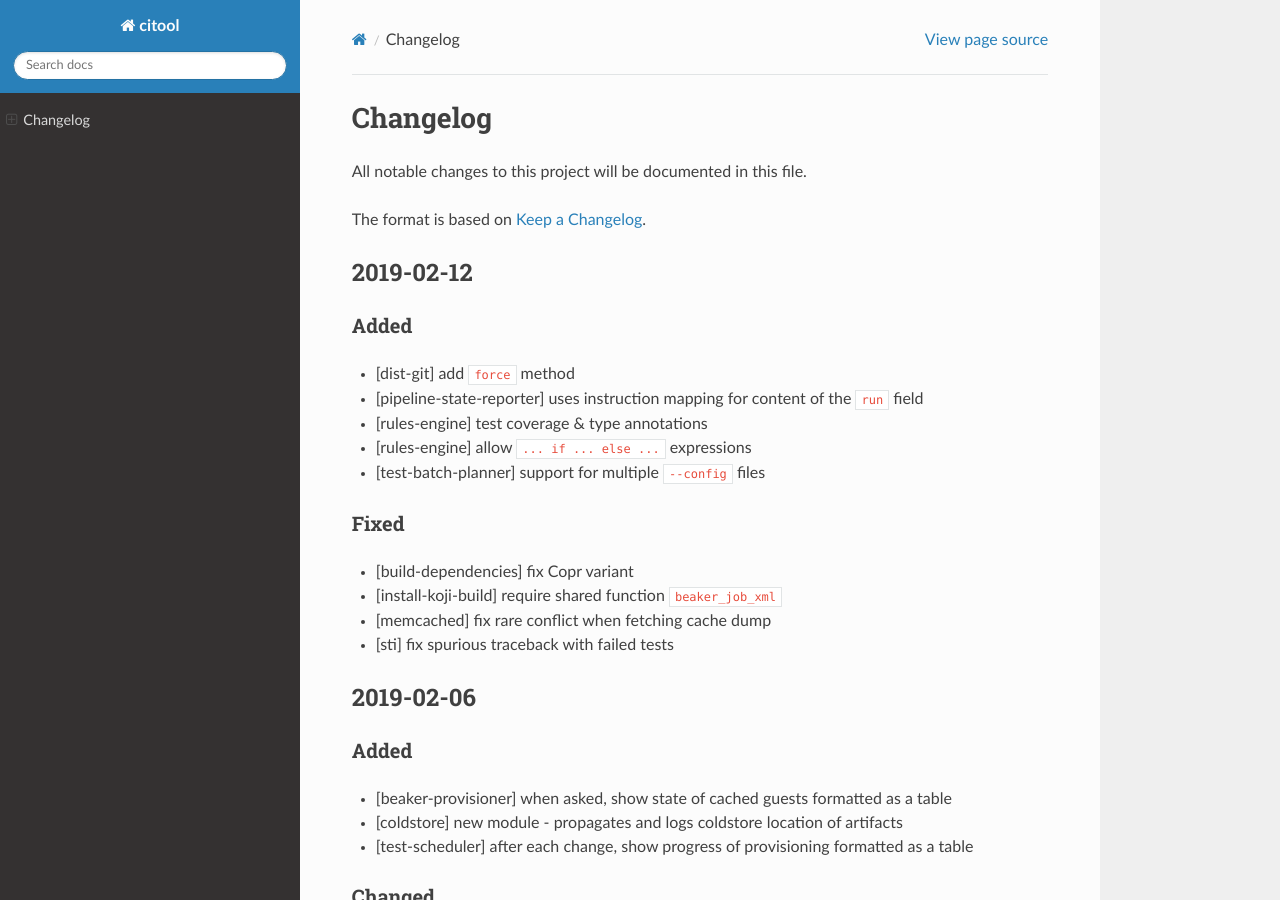
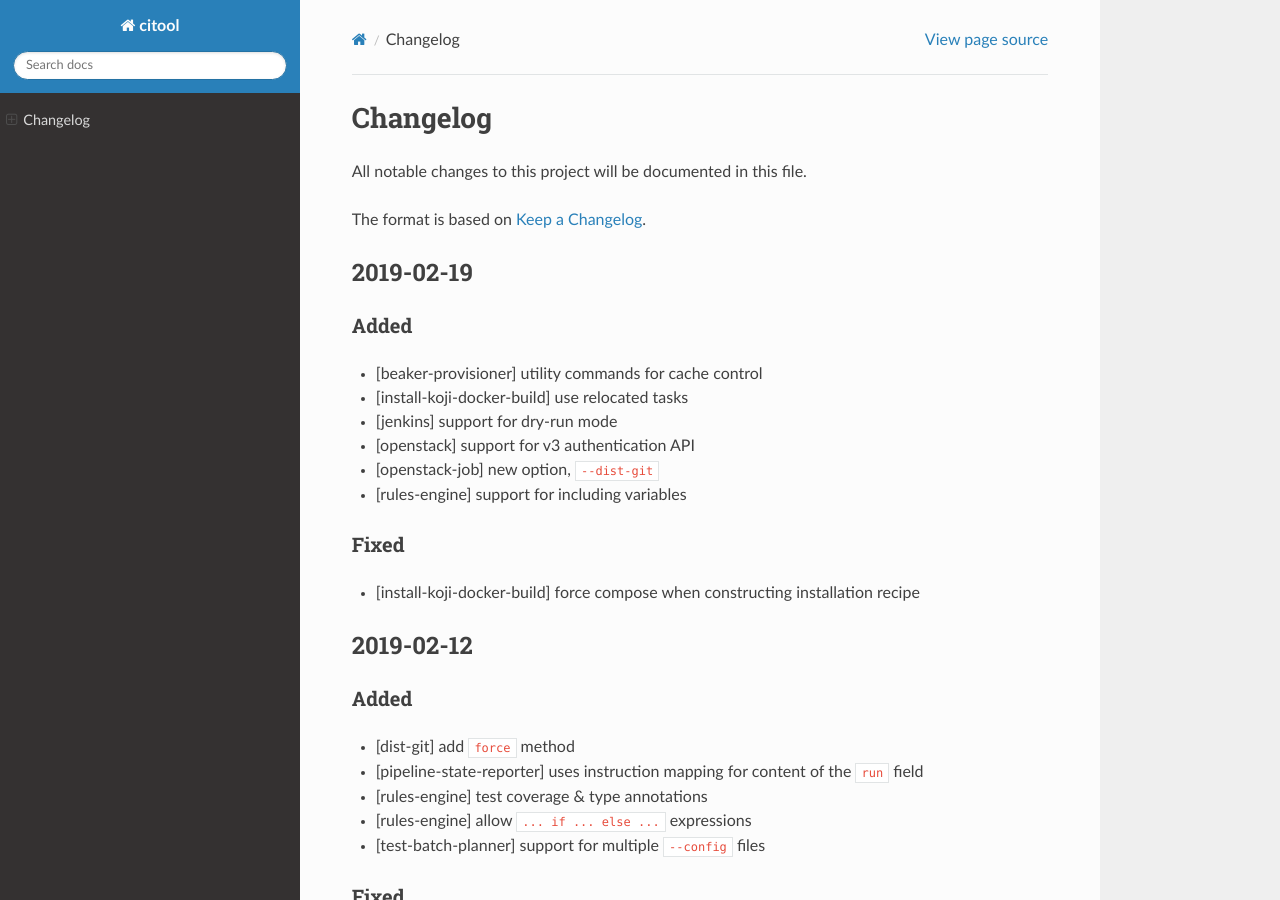
Before and after one commit to guy9050/gluetool, a Sphinx documentation site: the page built from docs/source/CHANGELOG.rst, in a window 1280 px wide and 900 px high. Built offline with Sphinx 7.4.7 and the Read the Docs theme 2.0.0, drawn with Linux system fonts in a browser that asks for light colours.

Commit message:
Changelog update for 2019-02-19 release

```diff
--- a/docs/source/CHANGELOG.rst
+++ b/docs/source/CHANGELOG.rst
@@ -4,6 +4,25 @@ Changelog
 All notable changes to this project will be documented in this file.
 
 The format is based on `Keep a Changelog <https://keepachangelog.com/en/1.0.0/>`_.
+
+2019-02-19
+----------
+
+Added
+~~~~~
+
+- [beaker-provisioner] utility commands for cache control
+- [install-koji-docker-build] use relocated tasks
+- [jenkins] support for dry-run mode
+- [openstack] support for v3 authentication API
+- [openstack-job] new option, ``--dist-git``
+- [rules-engine] support for including variables
+
+Fixed
+~~~~~
+
+- [install-koji-docker-build] force compose when constructing installation recipe
+
 
 2019-02-12
 ----------
```
